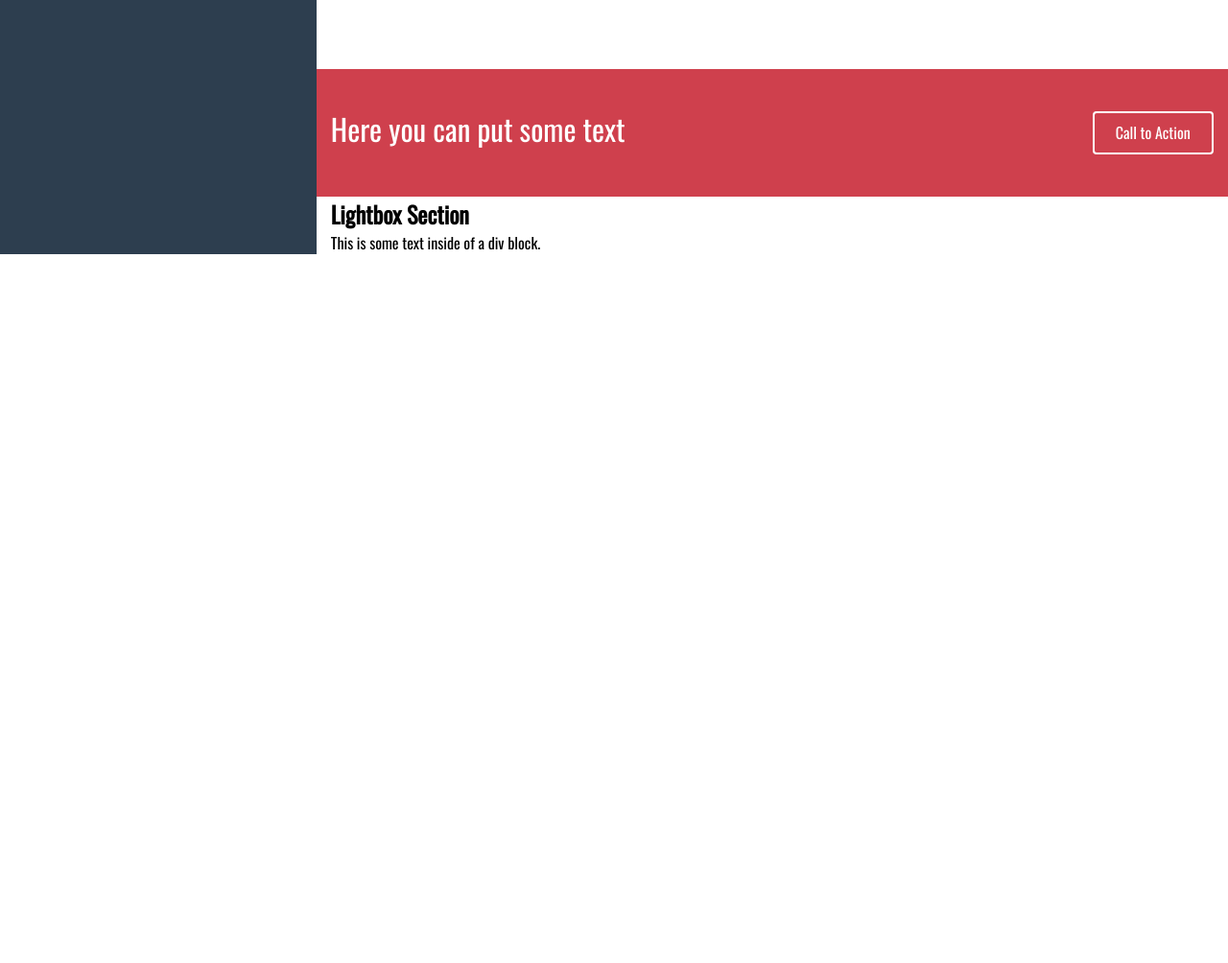
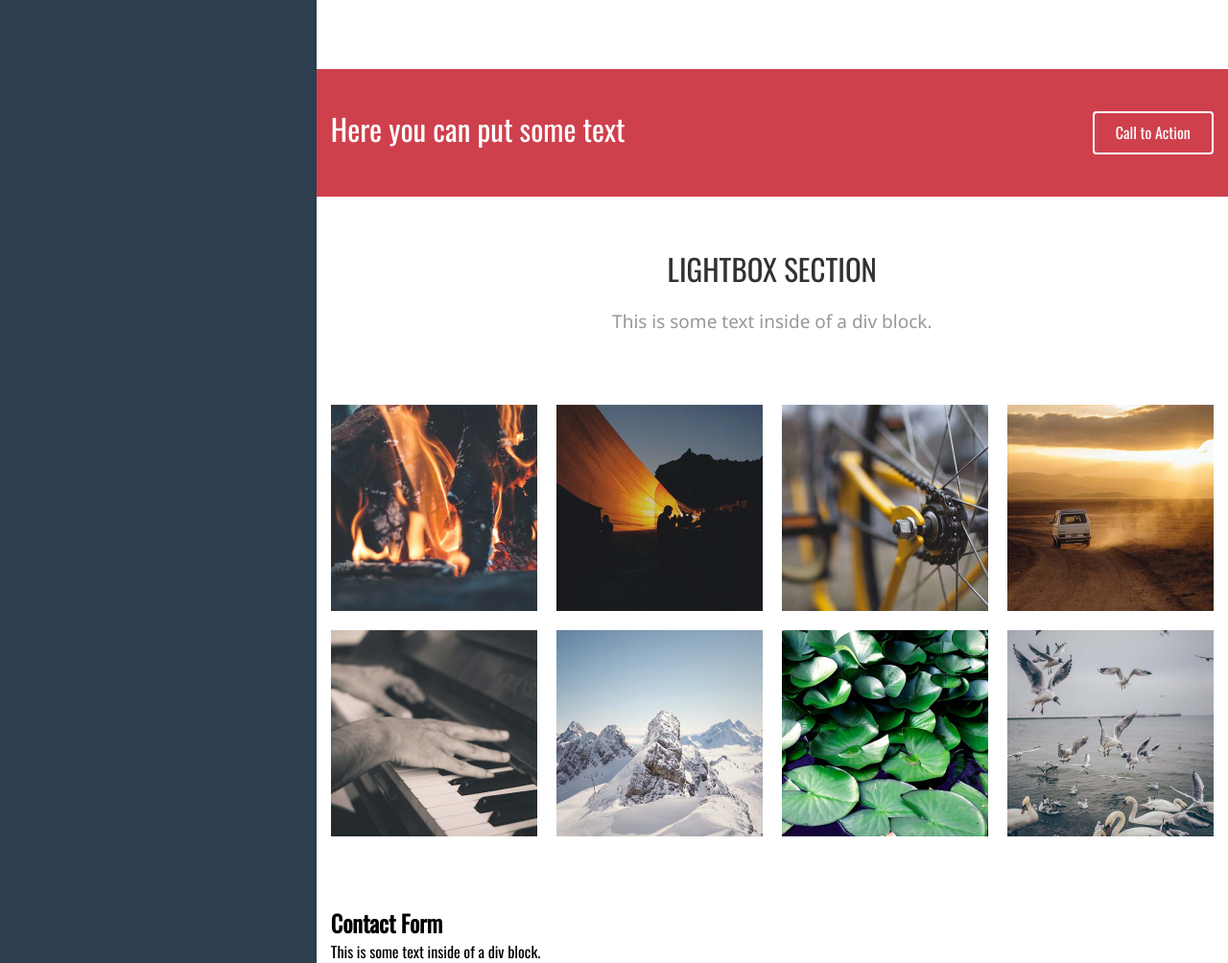
Before and after one commit to zhlgshv/Incredible, a plain HTML site: page index.html in a window 1280 px wide. Shown: the part 1266-2270 px from the top of the page at 96% size. Before the commit the page ends 1531 px from the top, so only its background shows below. Drawn offline with nearby package versions, Linux system fonts and the light colour scheme.

Commit message:
lightbox finish

```diff
--- a/css/style.css
+++ b/css/style.css
@@ -192,3 +192,36 @@ section .main-project{
     border: 2px solid #fff;
     border-radius: 4px;
 }
+
+
+
+.lightbox{
+    text-align: center;
+}
+.lightbox-img{
+    margin: 72px 0;
+    width: 925px;
+    display: flex;
+    flex-wrap: wrap;
+    gap: 20px;
+}
+.lightbox h2{
+    margin-top: 57px;
+    text-align: center;
+    font-style: normal;
+    font-weight: 400;
+    font-size: 31px;
+    line-height: 36px;
+    text-transform: uppercase;
+    color: #313131;
+}
+.lightbox p{
+    margin: 22px 0;
+    text-align: center;
+    font-family: 'Noto Sans', sans-serif;
+    font-style: normal;
+    font-size: 19px;
+    line-height: 30px;
+    font-weight: 400;
+    color: rgba(115, 115, 115, 0.74);
+}
--- a/index.html
+++ b/index.html
@@ -92,6 +92,26 @@
                         <h2>Lightbox Section</h2>
                         <p>This is some text inside of a div block.</p>
                         <div class="lightbox-img">
+                            <img src="./img/IMAGE (5).png" alt="#">
+                            <img src="./img/IMAGE (6).png" alt="#">
+                            <img src="./img/IMAGE (7).png" alt="#">
+                            <img src="./img/IMAGE (8).png" alt="#">
+                            <img src="./img/IMAGE (9).png" alt="#">
+                            <img src="./img/IMAGE (10).png" alt="#">
+                            <img src="./img/IMAGE (11).png" alt="#">
+                            <img src="./img/IMAGE (12).png" alt="#">
+                        </div>
+                    </div>
+                </div>
+            </section>
+
+
+            <section class="fa">
+                <div class="container">
+                    <div class="contact">
+                        <h2>Contact Form</h2>
+                        <p>This is some text inside of a div block.</p>
+                        <div class="contact-mail">
 
                         </div>
                     </div>
```
Also changed, not shown: img/IMAGE (10).png (added), img/IMAGE (11).png (added), img/IMAGE (12).png (added), img/IMAGE (6).png (added), img/IMAGE (7).png (added), img/IMAGE (8).png (added), img/IMAGE (9).png (added).
